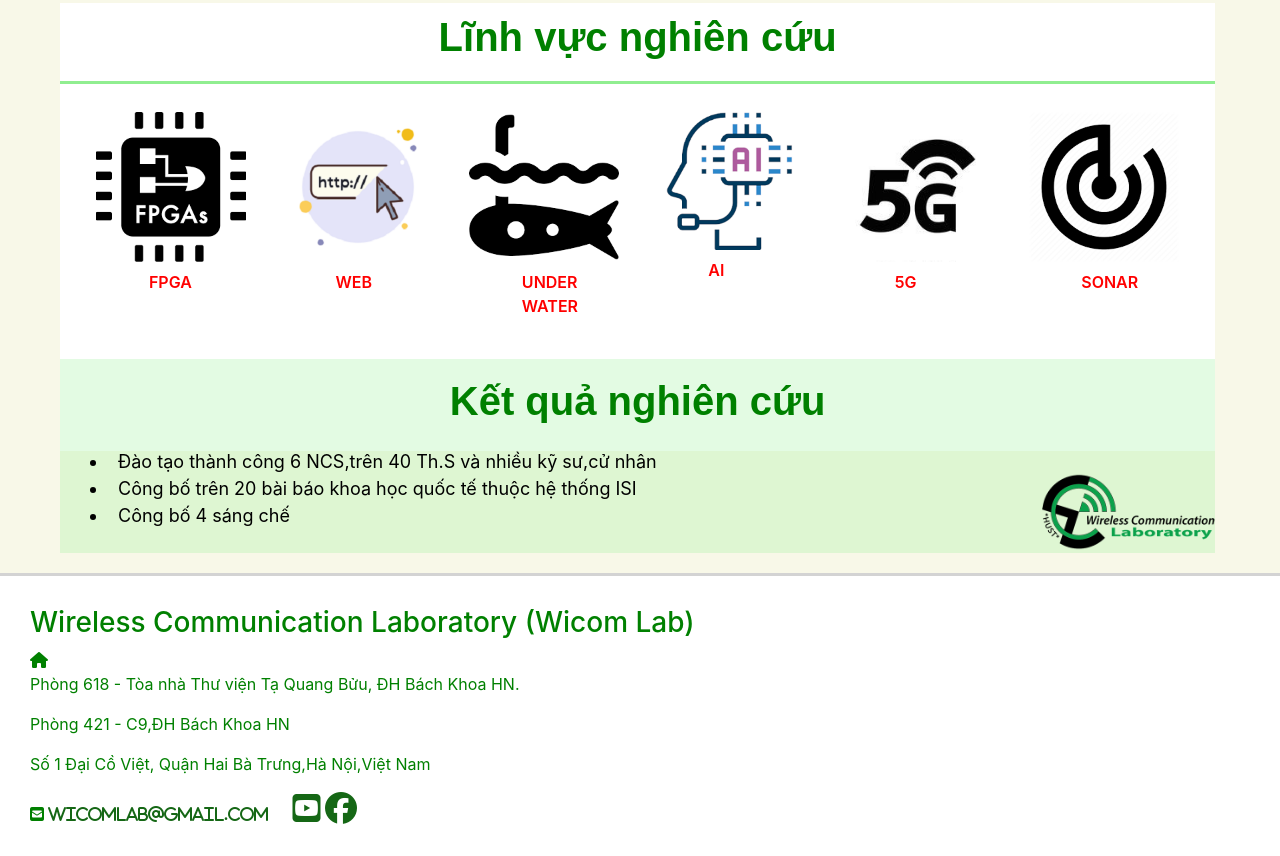
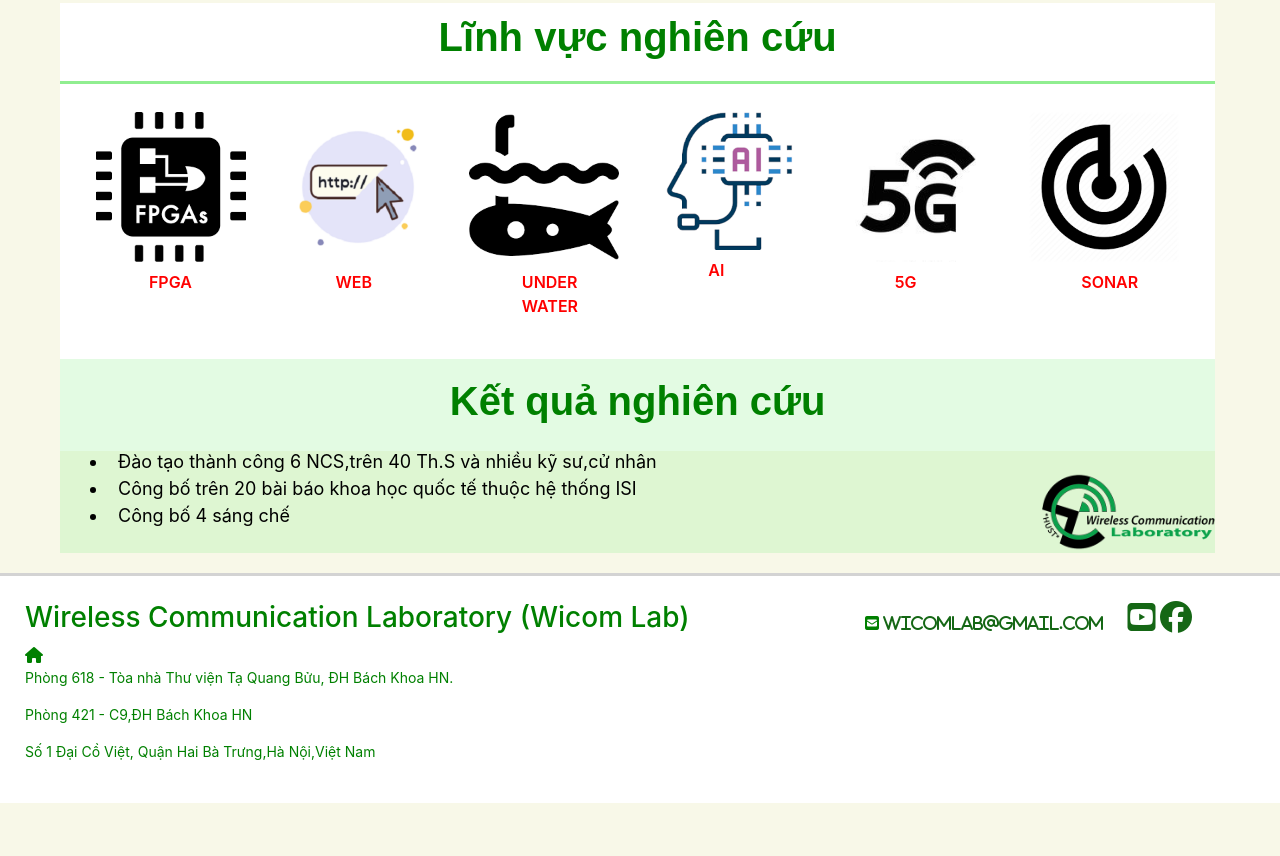
Before and after one commit to hglinhlinh98/mylazada, a plain HTML site: page wicom_web/index.html in a window 1280 px wide. Shown: the part 1439-2295 px from the top of the page. After the commit the page ends 2242 px from the top, so only its background shows below. Drawn offline with nearby package versions, Linux system fonts and the light colour scheme; a web font is replaced by a local one.

Commit message:
xem oke k

```diff
--- a/wicom_web/assets/css/style.css
+++ b/wicom_web/assets/css/style.css
@@ -225,12 +225,17 @@ a.dropdown_item{
     margin-top: 20px;
     border-top: solid;
     border-top-color: lightgrey;
-    padding: 30px;
+    padding: 25px;
 }
-.col-md-8 a {
+.col-md-4.email a {
     color: #156715;
     text-decoration: none;
     background-color: transparent;
+}
+.col-md-8 p {
+    font-size: 14px;
+    margin-top: 0;
+    margin-bottom: 1rem;
 }
 .icon_contact {
     color: green;
--- a/wicom_web/assets/css/style2.css
+++ b/wicom_web/assets/css/style2.css
@@ -210,10 +210,15 @@ table {
     border-top-color: lightgrey;
     padding: 30px;
 }
-.col-md-8 a {
+.col-md-4.email a {
     color: #156715;
     text-decoration: none;
     background-color: transparent;
+}
+.col-md-8 p {
+    font-size: 14px;
+    margin-top: 0;
+    margin-bottom: 1rem;
 }
 .icon_contact {
     color: green;
--- a/wicom_web/index.html
+++ b/wicom_web/index.html
@@ -142,13 +142,18 @@
         <p>Phòng 618 - Tòa nhà Thư viện Tạ Quang Bửu, ĐH Bách Khoa HN.</p>
         <p>Phòng 421 - C9,ĐH Bách Khoa HN</p>
         <p>Số 1 Đại Cồ Việt, Quận Hai Bà Trưng,Hà Nội,Việt Nam</p>
+        <!-- <i class="fas fa-envelope-square "> <a href=""> wicomlab@gmail.com</a> </i>
+        <div class="icon_contact">
+          <a href=""><i class="fab fa-youtube-square fa-2x"></i></a>
+          <a href=""><i class="fab fa-facebook fa-2x"></i></a>
+        </div>  -->
+      </div>
+      <div class="col-md-4 email">
         <i class="fas fa-envelope-square "> <a href=""> wicomlab@gmail.com</a> </i>
         <div class="icon_contact">
           <a href=""><i class="fab fa-youtube-square fa-2x"></i></a>
           <a href=""><i class="fab fa-facebook fa-2x"></i></a>
         </div>
-      </div>
-      <div class="col-md-4">
 
       </div>
     </div>
```
Also changed, not shown: wicom_web/index2.html (+7 -2 lines).
